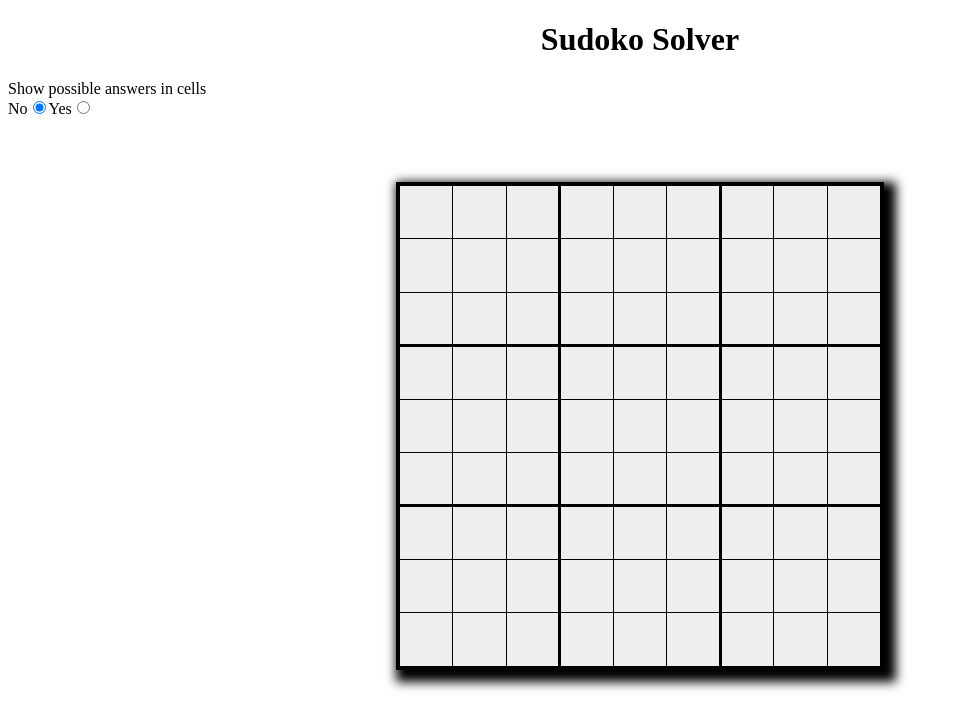
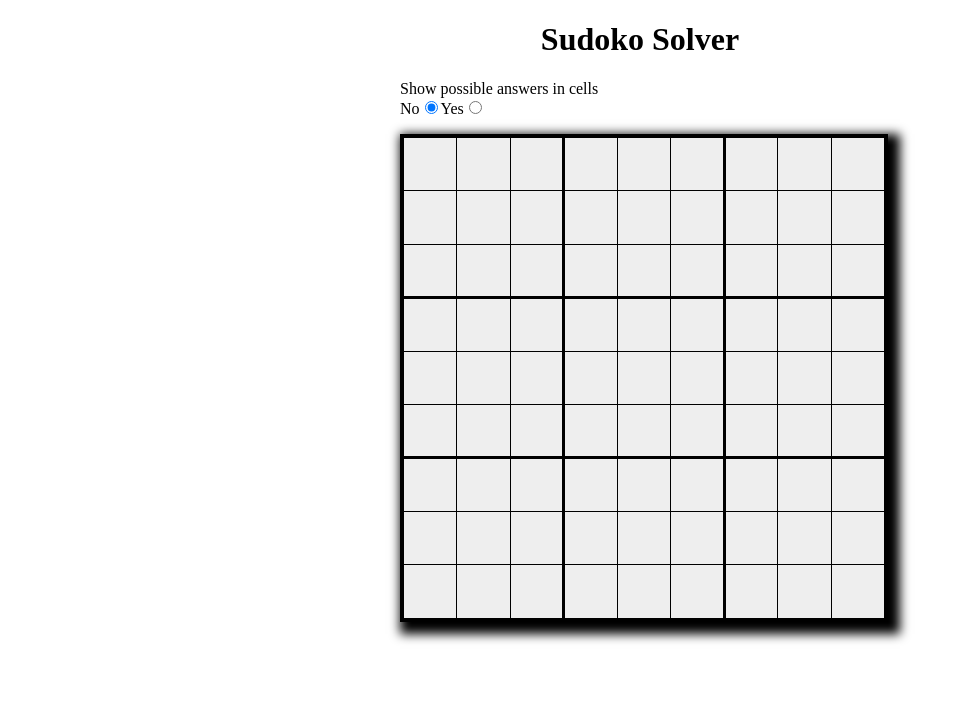
Before and after one commit to AlyxMoon/sudoku-solver, a Vue app: page / in a window 1280 px wide. Shown: the top 728 px of the page, without its empty margins (0-962 px from the left). Built offline with nearby package versions, Linux system fonts and the light colour scheme.

Commit message:
Better align the options

```diff
--- a/src/App.vue
+++ b/src/App.vue
@@ -1,7 +1,7 @@
 <template>
   <div id="app">
     <h1>Sudoko Solver</h1>
-    <div>
+    <div class="app-options">
       <div>Show possible answers in cells</div>
 
       <label for="showPossibleAnswers-false">No</label>
@@ -82,6 +82,12 @@ export default {
 </script>
 
 <style>
+#app {
+  margin-left: auto;
+  margin-right: auto;
+  width: 30rem;
+}
+
 h1 {
   text-align: center;
 }
@@ -95,9 +101,9 @@ h1 {
   grid-template-columns: repeat(9, 1fr);
   grid-template-rows: repeat(9, 1fr);
   height: 30rem;
-  margin: 4rem auto;
+  margin: 1rem auto;
   position: relative;
-  width: 30rem;
+  width: 100%;
 }
 
 .cell {
```
